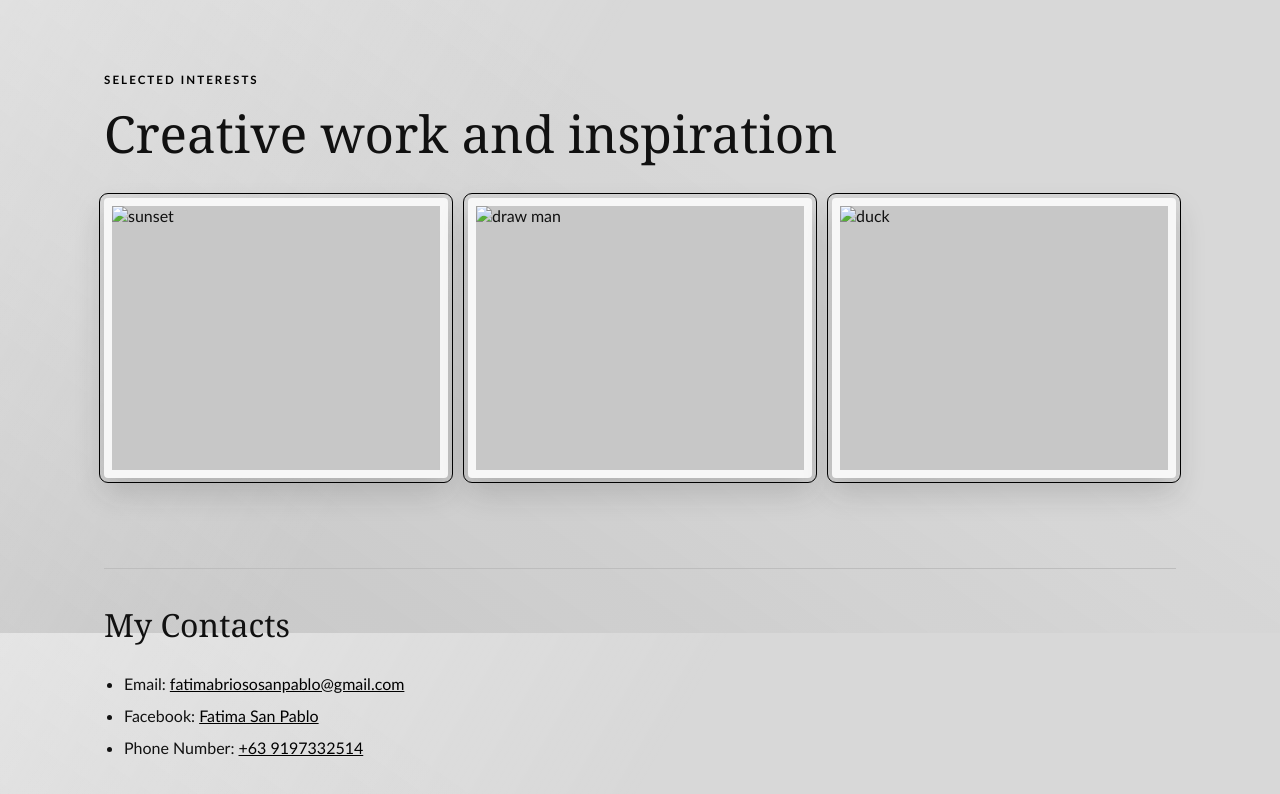
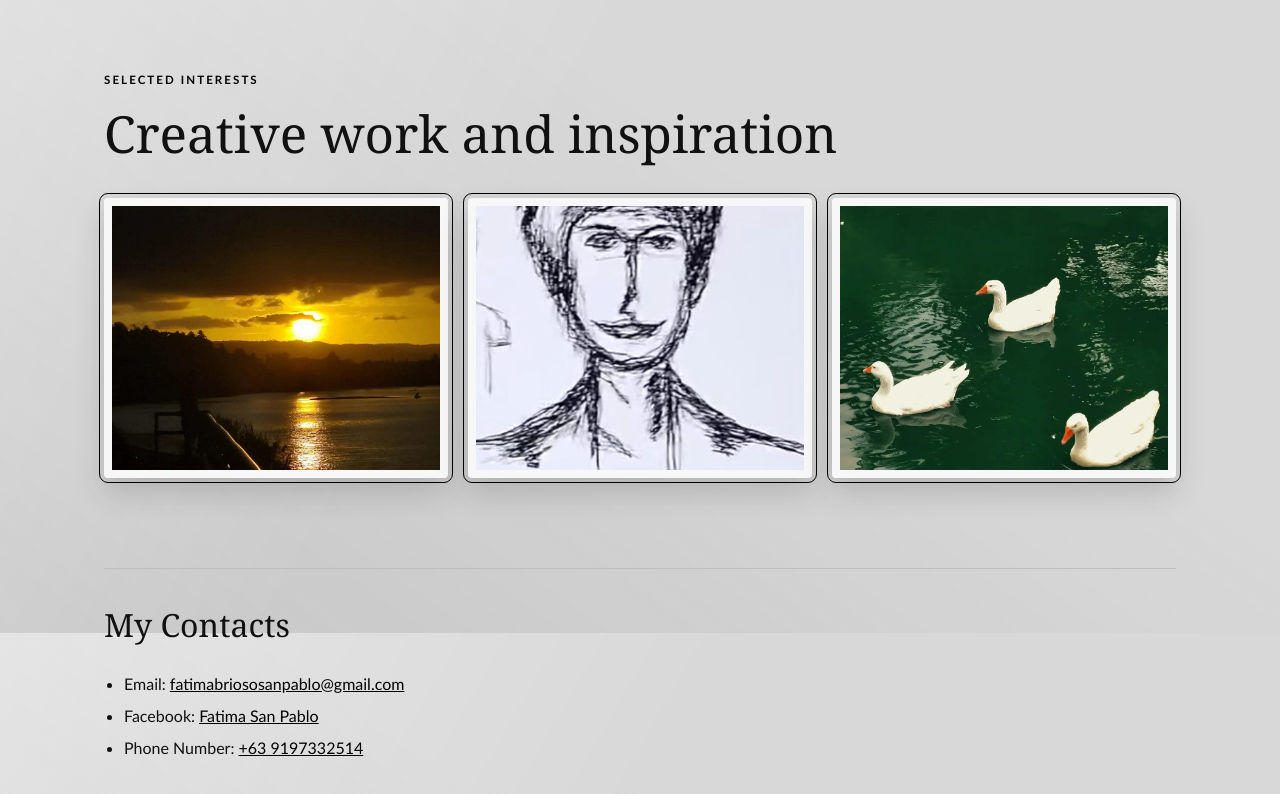
Before and after one commit to fatimabriososanpablo-lgtm/my-first-website, a plain HTML site: page index.html in a window 1280 px wide. Shown: the part 967-1761 px from the top of the page. Drawn offline with Linux system fonts and the light colour scheme; files whose address does not match are found by name.

Commit message:
Fix image paths and add images

```diff
--- a/index.html
+++ b/index.html
@@ -30,7 +30,7 @@
         </div>
         <picture>
             <source srcset="c:\Users\fatim\Downloads\PIC.jpg" type="image/webp">
-            <img src="c:\Users\fatim\Downloads\PIC.jpg" alt="Fatima" width="650" height="450" class="profile-img">
+           <img src="PIC.jpg" alt="Fatima" width="650" height="450" class="profile-img">
         </picture>
     </section>
 
@@ -51,9 +51,9 @@
     <p class="eyebrow">Selected Interests</p>
     <h2 class="gallery-title" id="gallery-title">Creative work and inspiration</h2>
     <section class="image-gallery">
-        <img src="c:\Users\fatim\Downloads\sunset.jpg" alt="sunset" width="650" height="450" class="sunset-img">
-        <img src="c:\Users\fatim\Downloads\draw man.jpg" alt="draw man" width="650" height="450" class="draw-man">
-        <img src="c:\Users\fatim\Downloads\duck.jpg" alt="duck" width="650" height="450" class="duck-img">
+        <img src="sunset.jpg" alt="sunset" width="650" height="450" class="sunset-img">
+<img src="draw man.jpg" alt="draw man" width="650" height="450" class="draw-man">
+<img src="duck.jpg" alt="duck" width="650" height="450" class="duck-img">
     </section>
     </section>
 
```
Also changed, not shown: draw man.jpg (added), duck.jpg (added), sunset.jpg (added).
